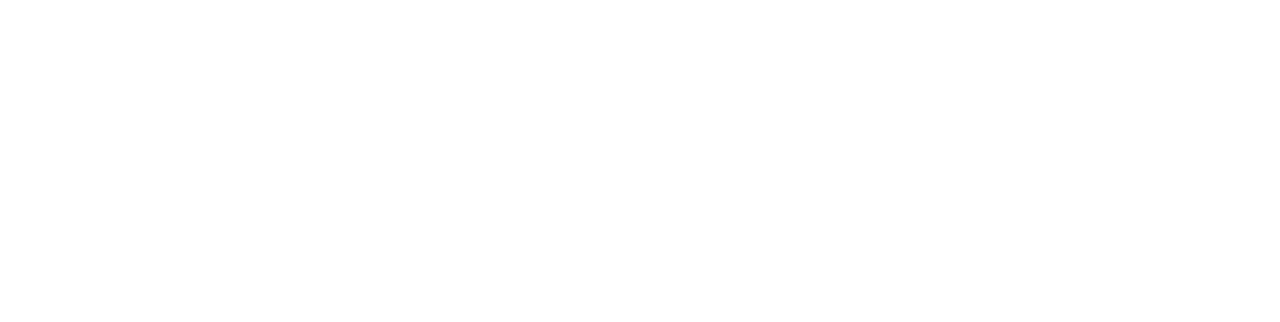
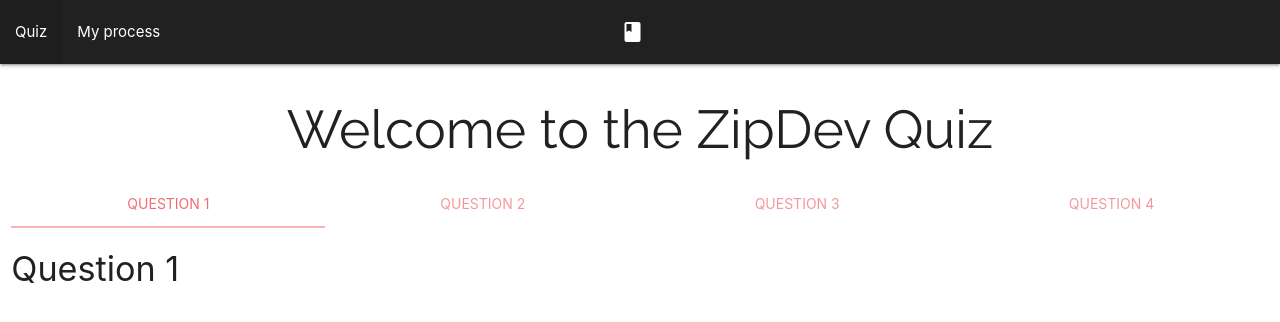
Before and after one commit to Pau-za/zipdev-quiz, a plain HTML site: page index.html in a window 1280 px wide. Drawn offline with nearby package versions, Linux system fonts and the light colour scheme.

Commit message:
adding html structure for the quiz

```diff
--- a/css/style.css
+++ b/css/style.css
@@ -0,0 +1,6 @@
+.text {
+    font-family: 'Spartan', sans-serif;
+    font-family: 'Open Sans', sans-serif;
+    font-family: 'Montserrat', sans-serif;
+    font-family: 'Raleway', sans-serif;
+}
--- a/index.html
+++ b/index.html
@@ -1,5 +1,6 @@
 <!DOCTYPE html>
 <html lang="en">
+
 <head>
     <meta charset="UTF-8">
     <meta name="viewport" content="width=device-width, initial-scale=1.0">
@@ -7,11 +8,50 @@
     <title>Document</title>
     <link rel="stylesheet" href="./css/style.css">
     <link rel="stylesheet" href="https://cdnjs.cloudflare.com/ajax/libs/materialize/1.0.0/css/materialize.min.css">
+    <link href="https://fonts.googleapis.com/icon?family=Material+Icons" rel="stylesheet">
+    <link href="https://fonts.googleapis.com/css?family=Montserrat|Open+Sans|Raleway|Spartan&display=swap" rel="stylesheet">
+</head>
 
-</head>
 <body>
+    <nav>
+        <div class="nav-wrapper grey darken-4">
+            <!-- revisar logo para página -->
+            <a href="#" class="brand-logo center"> <i class="material-icons">book</i></a>
+            <ul id="nav-mobile" class="left hide-on-med-and-down">
+                <li><a href="#quiz">Quiz</a></li>
+                <li><a href="#My process">My process</a></li>
+                <!-- <li><a href="collapsible.html">JavaScript</a></li> -->
+            </ul>
+        </div>
+    </nav>
 
+    <div id="quiz contain">
+        <h2 class="text center-align">Welcome to the ZipDev Quiz</h2>
+        <div class="row">
+            <div class="col s12">
+                <ul class="tabs">
+                    <li class="tab col s3"><a class="active" href="#question1">Question 1</a></li>
+                    <li class="tab col s3"><a href="#question2">Question 2</a></li>
+                    <li class="tab col s3"><a href="#question3">Question 3</a></li>
+                    <li class="tab col s3"><a href="#question4">Question 4</a></li>
+                </ul>
+            </div>
+            <div id="question1" class="col s12">
+                <h4>Question 1</h4>
+
+            </div>
+            <div id="question2" class="col s12">
+                    <h4>Question 2</h4>
+                </div>
+            <div id="question3" class="col s12">Question 3</div>
+            <div id="question4" class="col s12">Question 4</div>
+        </div>
+    </div>
+
+    <script src="https://code.jquery.com/jquery-3.4.1.min.js"
+        integrity="sha256-CSXorXvZcTkaix6Yvo6HppcZGetbYMGWSFlBw8HfCJo=" crossorigin="anonymous"></script>
     <script src="./js/index.js"></script>
     <script src="https://cdnjs.cloudflare.com/ajax/libs/materialize/1.0.0/js/materialize.min.js"></script>
 </body>
+
 </html>
--- a/js/index.js
+++ b/js/index.js
@@ -0,0 +1,7 @@
+$(document).ready(function () {
+    $('.tabs').tabs();
+});
+
+$(document).ready(function () {
+    $('.sidenav').sidenav();
+});
```
